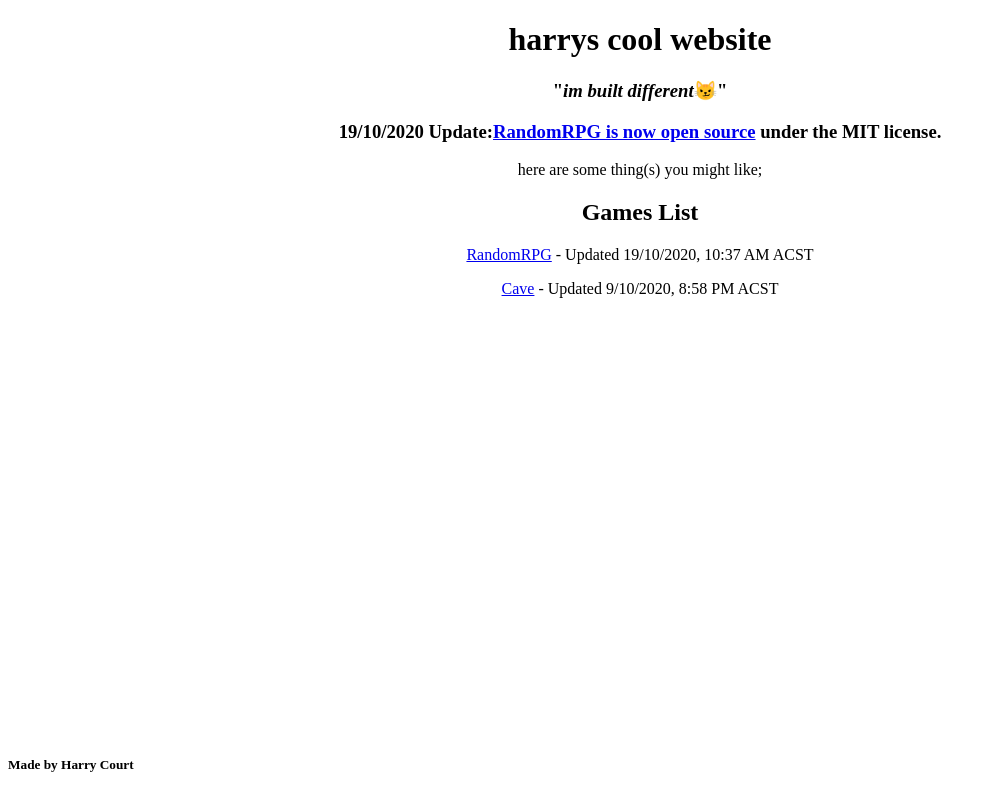
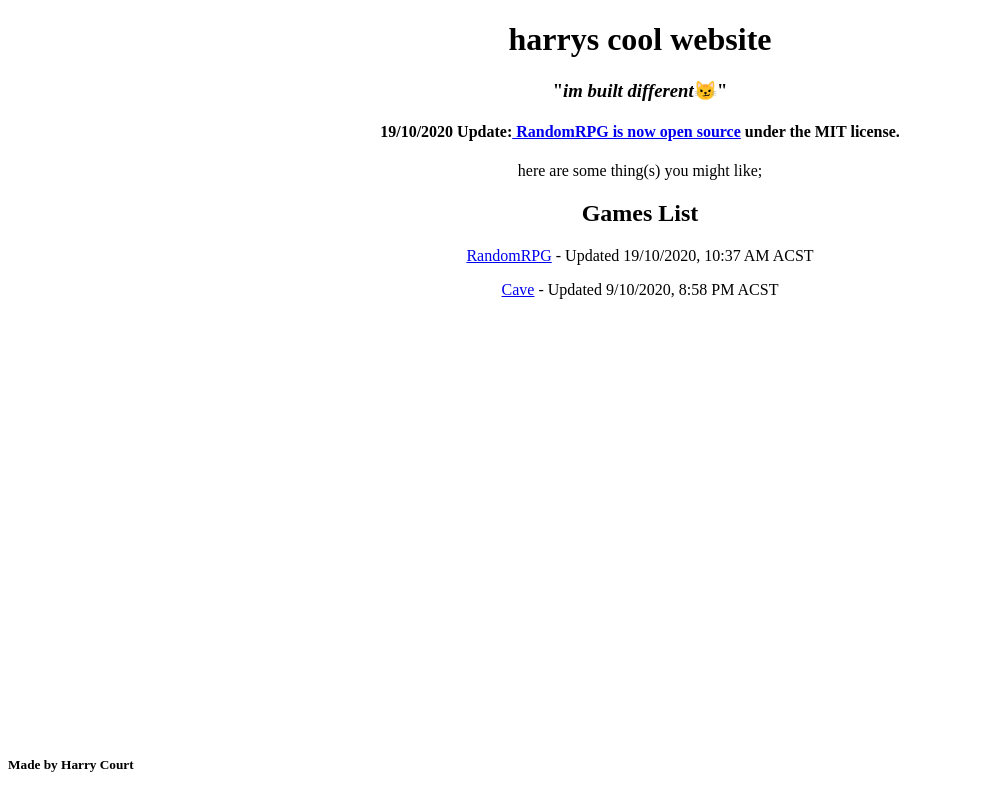
Before and after one commit to HarryCourt/harrycourt.github.io, a plain HTML site: page index.html in a window 1280 px wide. Shown: the whole page, without its empty margins (0-996 px from the left). Drawn offline with Linux system fonts and the light colour scheme.

Commit message:
Update index.html
Fixed header issues

```diff
--- a/index.html
+++ b/index.html
@@ -26,7 +26,7 @@
 
     <div class="heading"><h1>harrys cool website</h1>
         <h3>"<i>im built different</i>😼"</h3>
-        <h3><b>19/10/2020 Update:</b><a href="https://github.com/HarryCourt/AIE_RPG">RandomRPG is now open source</a> under the MIT license.</h3>
+        <h4><b>19/10/2020 Update:</b><a href="https://github.com/HarryCourt/AIE_RPG"> RandomRPG is now open source</a> under the MIT license.</h4>
         <p>here are some thing(s) you might like;</p>
     </div>
 
```
